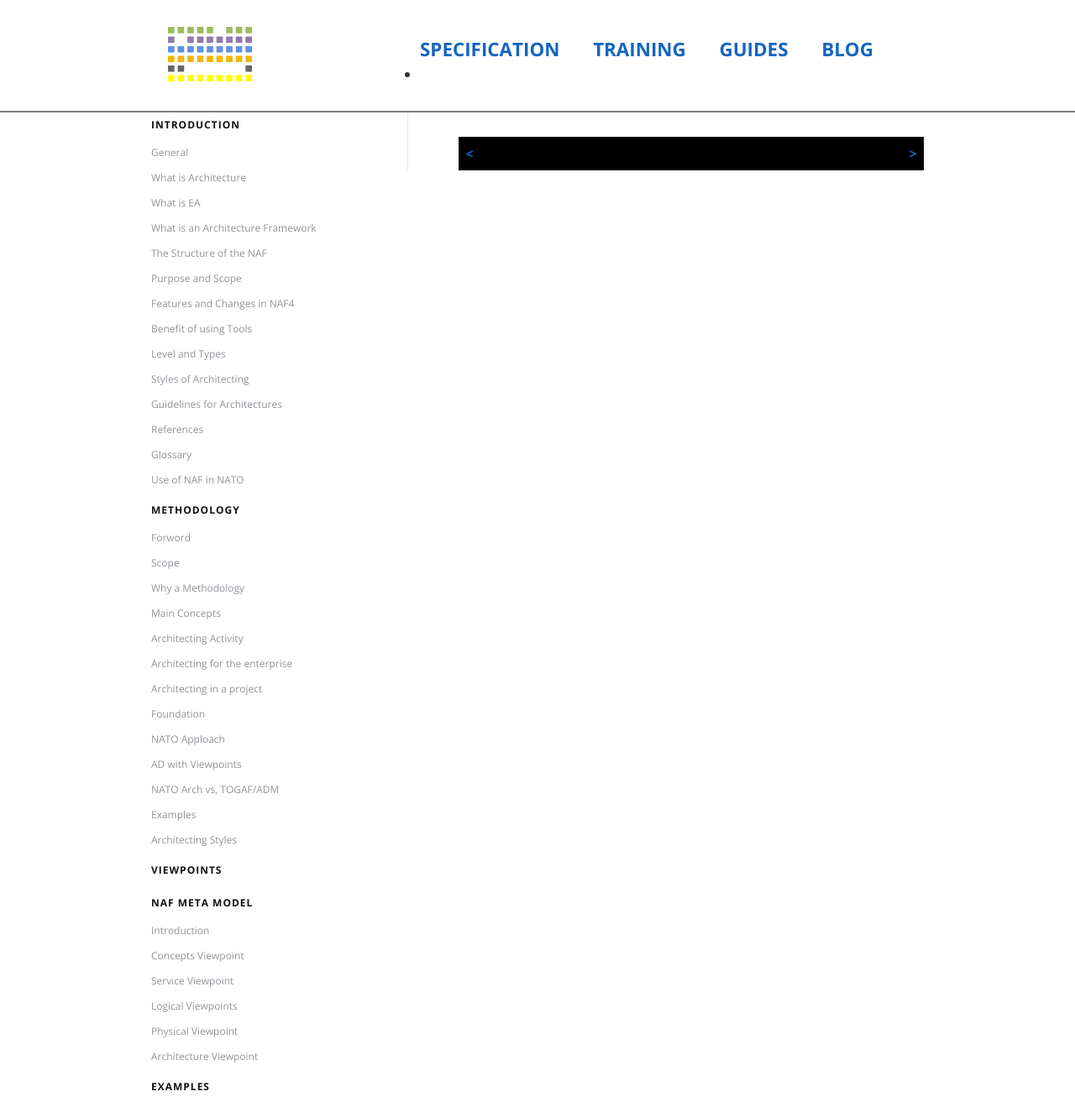
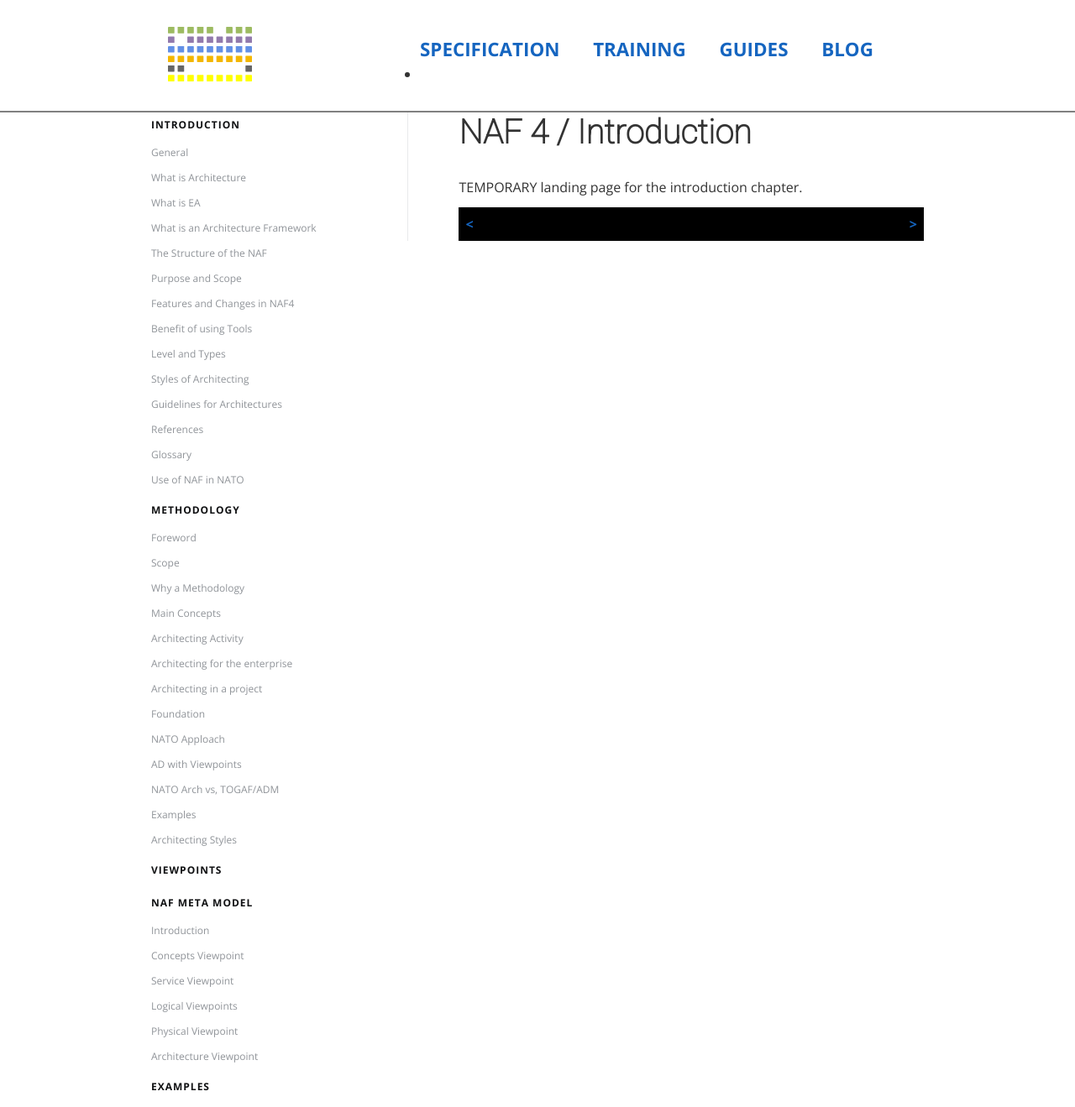
Before and after one commit to stavnstrup/abok, a Jekyll site: the page built from naf/introduction/index.md, in a window 1280 px wide. Shown: the whole page at 84% size. Built offline with Jekyll 4.4.1, drawn with Linux system fonts in a browser that asks for light colours; nearby versions of some CDN libraries.

Commit message:
Fix naming of foreword section

```diff
--- a/_data/naf4.yml
+++ b/_data/naf4.yml
@@ -61,9 +61,9 @@
   id: meth
   location: "/naf/methodology/"
   sections:
-    - title: Forword
-      short: Forword
-      url: 01-forword
+    - title: Foreword
+      short: Foreword
+      url: 01-foreword
     - title: Scope
       short: Scope
       url: 02-scope
--- a/naf/introduction/index.md
+++ b/naf/introduction/index.md
@@ -1,5 +1,5 @@
 ---
 title: NAF 4 / Introduction
+---
 
 TEMPORARY landing page for the introduction chapter.
----
```
Also changed, not shown: naf/methodology/index.md (+1 -1 lines), naf/methodology/01-foreword.md (renamed from naf/methodology/01-forword.md).
